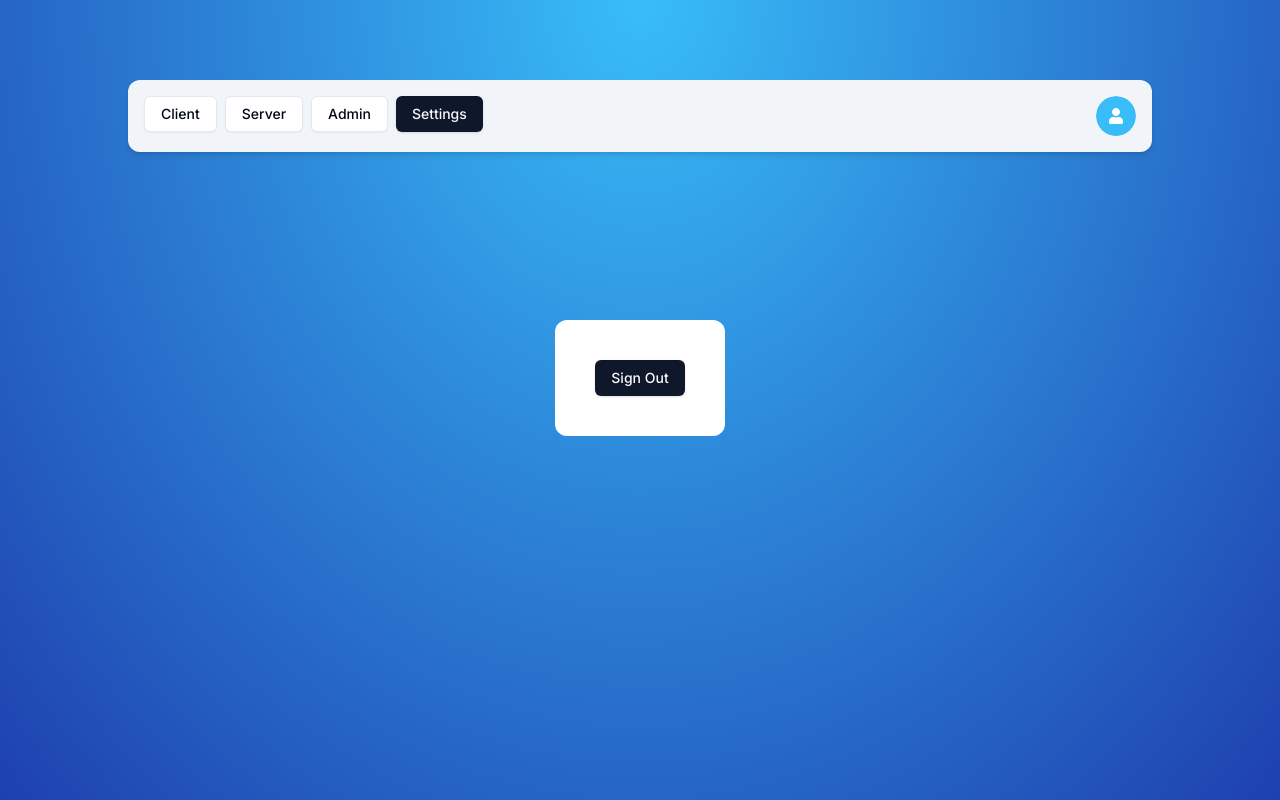
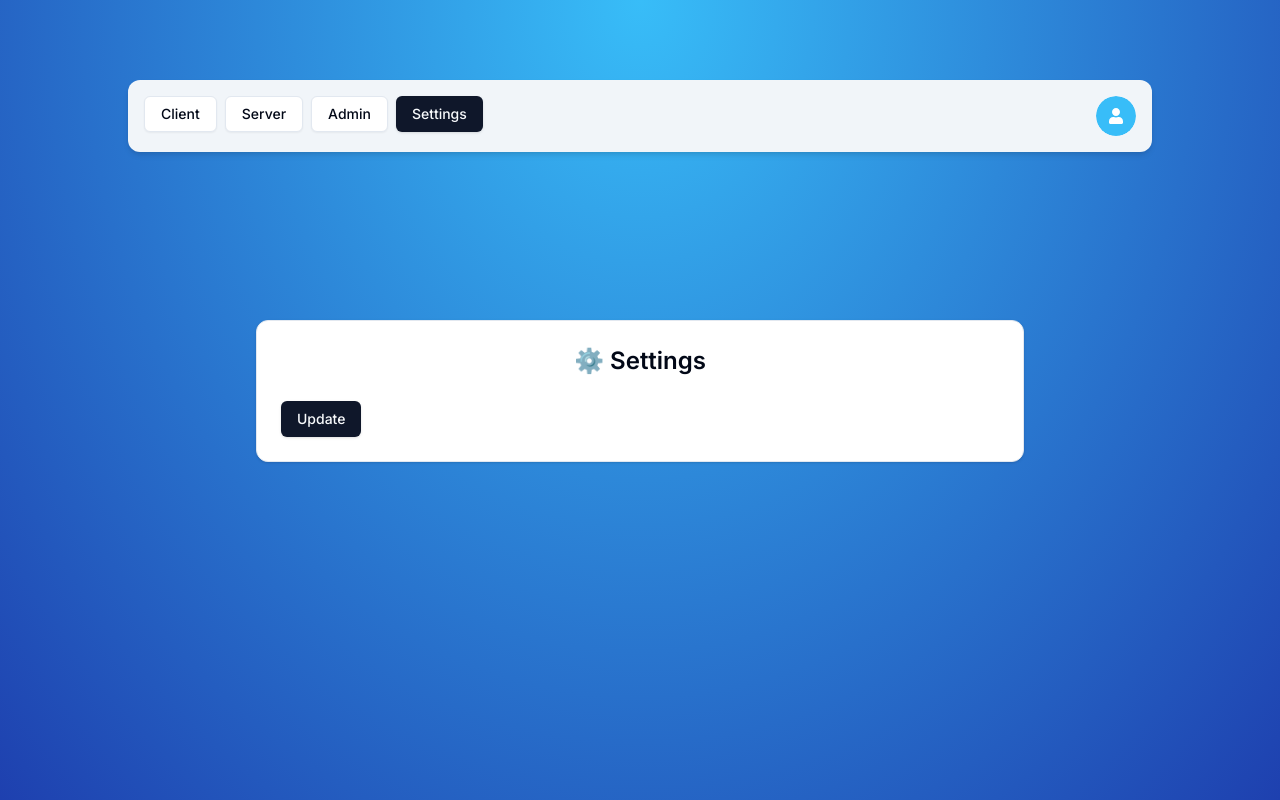
Before and after one commit to chiragyadav2003/NextAuth-V5, a Next.js app: page /settings in a window 1280 px wide. Built offline with nearby package versions, Linux system fonts and the light colour scheme; no server answers.

Commit message:
settings update schema and init settings server action

```diff
--- /dev/null
+++ b/actions/settings.ts
@@ -0,0 +1,24 @@
+'use server';
+
+import db from '@/lib/db';
+import { currentUser } from '@/lib/auth';
+import { SettingsSchema, ValidateSettingsSchema } from '@/schemas';
+import { getUserById } from '@/data/user';
+
+export const settings = async (values: ValidateSettingsSchema) => {
+  const validatedData = SettingsSchema.safeParse(values);
+  if (!validatedData.success) return { error: 'Data validation error!' };
+
+  const user = await currentUser();
+  if (!user) return { error: 'Unauthorized!' };
+
+  const dbUser = await getUserById(user.id);
+  if (!dbUser) return { error: 'Unauthorized!' };
+
+  await db.user.update({
+    where: { id: dbUser.id },
+    data: { ...values },
+  });
+
+  return { success: 'settings updated!' };
+};
--- a/app/(protected)/settings/page.tsx
+++ b/app/(protected)/settings/page.tsx
@@ -1,19 +1,31 @@
 'use client';
+
+import { useTransition } from 'react';
+
+import { settings } from '@/actions/settings';
 import { Button } from '@/components/ui/button';
-import { logout } from '@/actions/logout';
-import { useCurrentUser } from '@/hooks/useCurrentUser';
+import { Card, CardContent, CardHeader } from '@/components/ui/card';
 
 const SettingsPage = () => {
-  const user = useCurrentUser();
+  const [isPending, startTransition] = useTransition();
+
   const onClick = () => {
-    logout();
+    startTransition(() => {
+      settings({ name: 'new name2' });
+    });
   };
+
   return (
-    <div className="rounded-xl bg-white p-10">
-      <Button onClick={onClick} type="submit">
-        Sign Out
-      </Button>
-    </div>
+    <Card className="w-full">
+      <CardHeader>
+        <p className="text-center text-2xl font-semibold">⚙️ Settings</p>
+      </CardHeader>
+      <CardContent>
+        <Button disabled={isPending} onClick={onClick}>
+          Update
+        </Button>
+      </CardContent>
+    </Card>
   );
 };
 
--- a/schemas/index.ts
+++ b/schemas/index.ts
@@ -34,6 +34,10 @@ export const NewPasswordSchema = z.object({
   }),
 });
 
+export const SettingsSchema = z.object({
+  name: z.optional(z.string()),
+});
+
 export type ValidateLoginSchema = z.infer<typeof LoginSchema>;
 
 export type ValidateRegisterSchema = z.infer<typeof RegisterSchema>;
@@ -41,3 +45,5 @@ export type ValidateRegisterSchema = z.infer<typeof RegisterSchema>;
 export type ValidateResetSchema = z.infer<typeof ResetSchema>;
 
 export type ValidateNewPasswordSchema = z.infer<typeof NewPasswordSchema>;
+
+export type ValidateSettingsSchema = z.infer<typeof SettingsSchema>;
```
